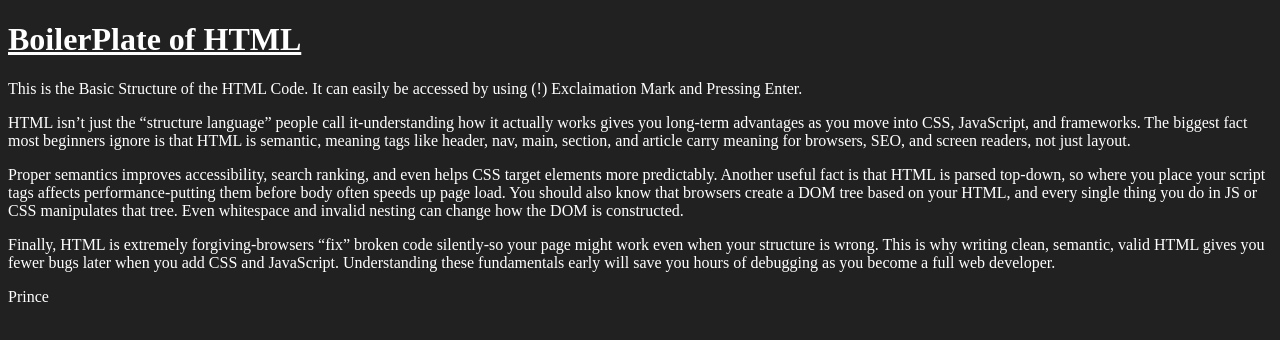
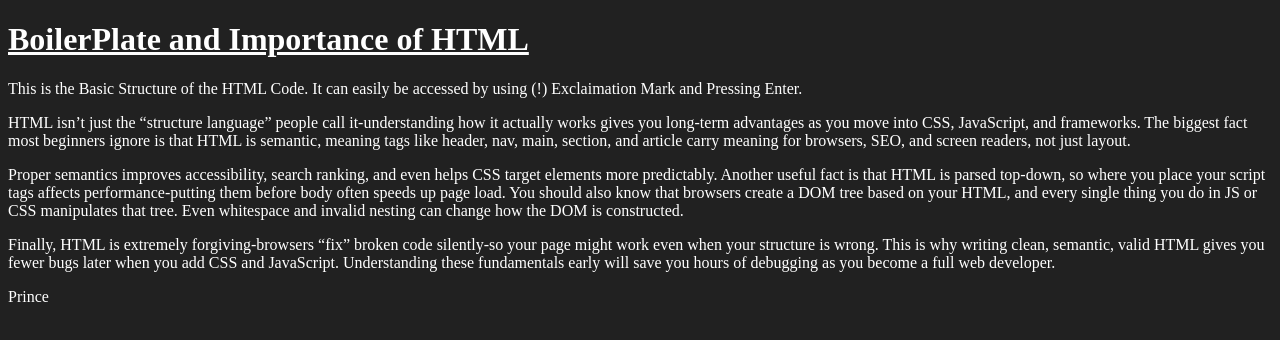
Before and after one commit to princebishtcodes/HTML-CSS_Coding, a plain HTML site: page 01_BasicsOfHTML/01_!Emmet.html in a window 1280 px wide. Drawn offline with Linux system fonts and the light colour scheme.

```diff
--- a/01_BasicsOfHTML/01_!Emmet.html
+++ b/01_BasicsOfHTML/01_!Emmet.html
@@ -6,7 +6,7 @@
     <title>BoilerPlate of HTML</title>
 </head>
 <body style="background-color: #212121; color: #fff">
-    <h1><u>BoilerPlate of HTML</u></h1>
+    <h1><u>BoilerPlate and Importance of HTML</u></h1>
     <p>This is the Basic Structure of the HTML Code. It can easily be accessed by using (!) Exclaimation Mark and Pressing Enter.</p>
     <p>HTML isn’t just the “structure language” people call it-understanding how it actually works gives you long-term advantages as you move into CSS, JavaScript, and frameworks. The biggest fact most beginners ignore is that HTML is semantic, meaning tags like header, nav, main, section, and article carry meaning for browsers, SEO, and screen readers, not just layout.</p>
     <p>Proper semantics improves accessibility, search ranking, and even helps CSS target elements more predictably. Another useful fact is that HTML is parsed top-down, so where you place your script tags affects performance-putting them before body often speeds up page load. You should also know that browsers create a DOM tree based on your HTML, and every single thing you do in JS or CSS manipulates that tree. Even whitespace and invalid nesting can change how the DOM is constructed.</p>
```
